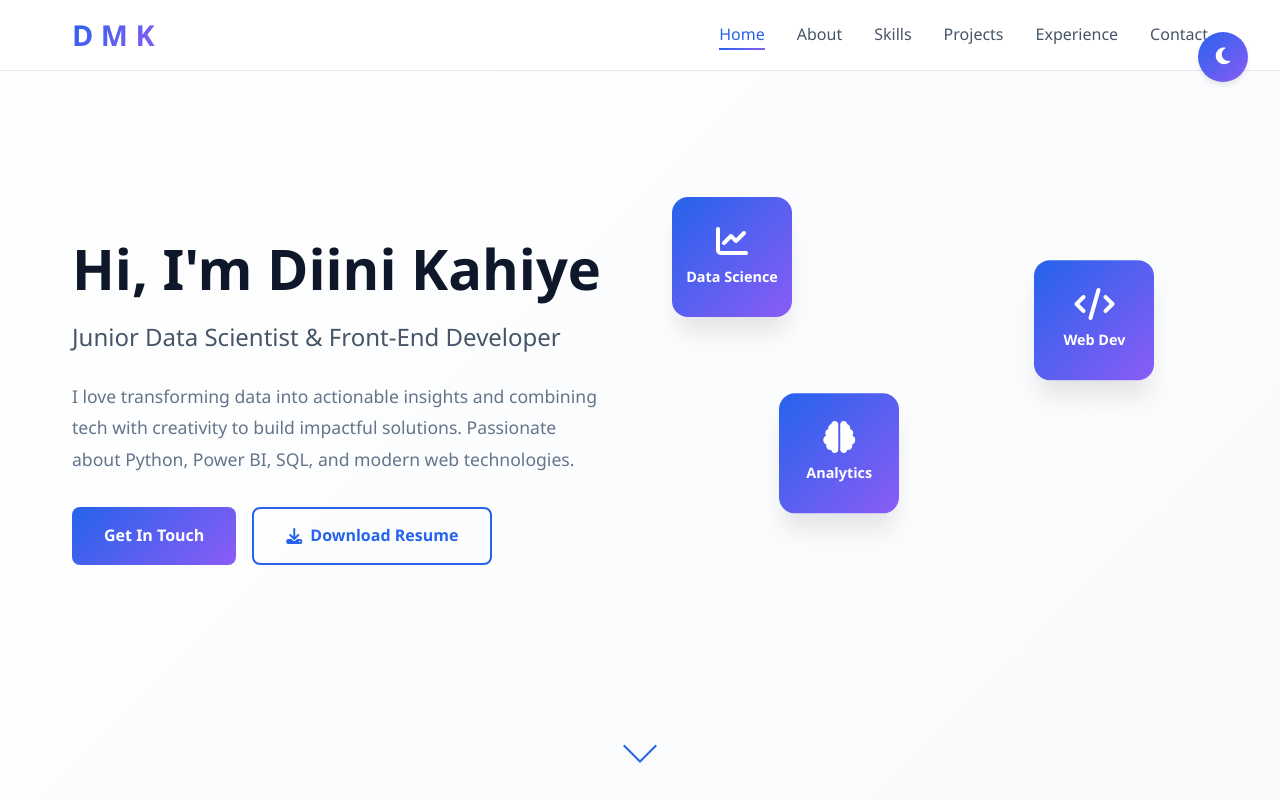
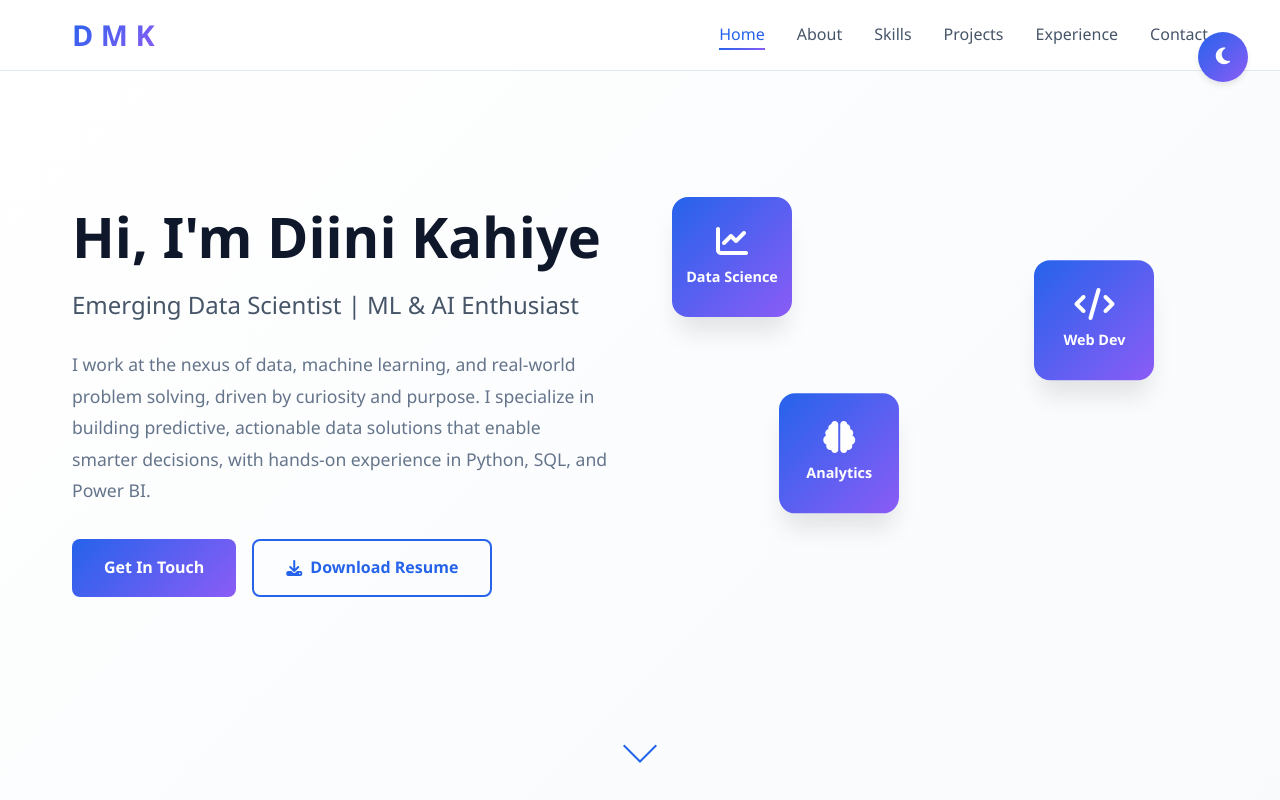
Before and after one commit to Diini03/Porfolio, a plain HTML site: page index.html in a window 1280 px wide. Shown: the top 800 px of the page. Drawn offline with Linux system fonts and the light colour scheme.

Commit message:
Changes for the Bio

```diff
--- a/index.html
+++ b/index.html
@@ -61,12 +61,13 @@
               Hi, I'm <span class="highlight">Diini Kahiye</span>
             </h1>
             <h2 class="hero-subtitle">
-              Junior Data Scientist & Front-End Developer
+              Emerging Data Scientist | ML & AI Enthusiast
             </h2>
             <p class="hero-description">
-              I love transforming data into actionable insights and combining
-              tech with creativity to build impactful solutions. Passionate
-              about Python, Power BI, SQL, and modern web technologies.
+              I work at the nexus of data, machine learning, and real-world
+              problem solving, driven by curiosity and purpose. I specialize in
+              building predictive, actionable data solutions that enable smarter
+              decisions, with hands-on experience in Python, SQL, and Power BI.
             </p>
             <div class="hero-buttons">
               <a href="#contact" class="btn-primary">Get In Touch</a>
```
